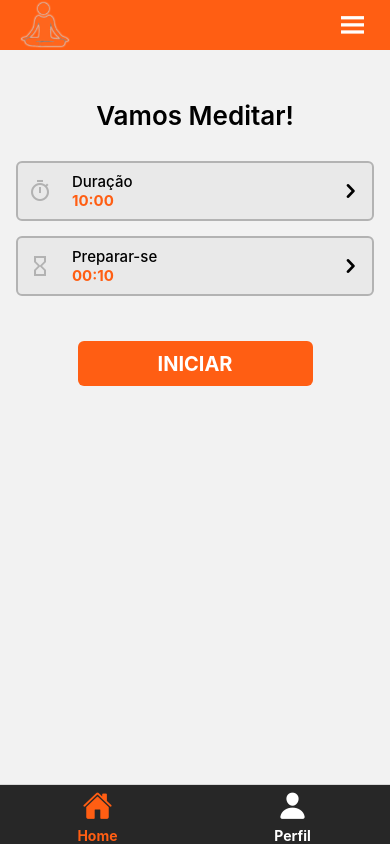
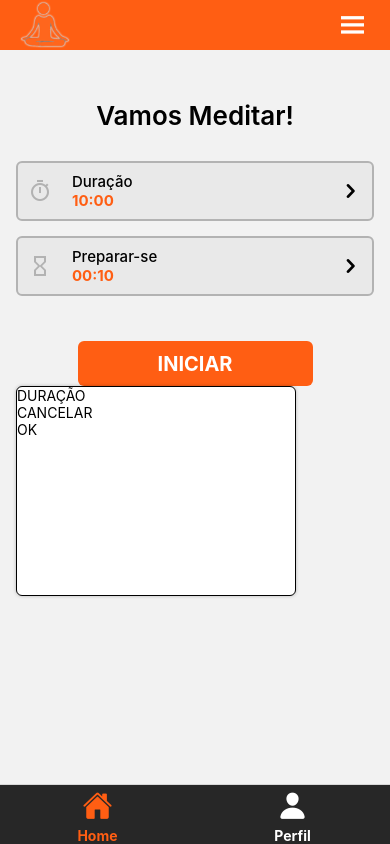
Before and after one commit to MrRosario/Padmasana, a React Native app: screen /Home in a window 390 px wide. Built offline with nearby package versions, Linux system fonts and the light colour scheme.

Commit message:
TimerEditor

```diff
--- a/src/components/CustomButton.js
+++ b/src/components/CustomButton.js
@@ -1,9 +1,9 @@
 import React from 'react';
 import { TouchableOpacity, Text, StyleSheet } from 'react-native';
 
-const CustomButton = ({ type, label }) => {
+const CustomButton = ({ size, label }) => {
 
-    const btnSize = type === 'large'
+    const btnSize = size === 'large'
         ? styles.btnLarge
         : styles.btnMedium;
 
--- /dev/null
+++ b/src/components/TimerEditor.js
@@ -0,0 +1,55 @@
+import React from 'react';
+import { View, Text, StyleSheet, TouchableOpacity } from 'react-native';
+
+const TimerEditor = ({ title }) => {
+
+    return(
+        <View style={styles.editorContainer}>
+            <Text style={styles.topTitle}>
+                {title}
+            </Text>
+
+            <View style={styles.pickerContainer}> </View>
+
+            <RenderButton label={`CANCELAR`} />
+            <RenderButton label={`OK`} />
+
+        </View>
+    )
+}
+
+function RenderButton({ label }){
+    return(
+        <TouchableOpacity style={styles.buttons}>
+            <Text>
+                {label}
+            </Text>
+        </TouchableOpacity>
+    )
+}
+
+const styles = StyleSheet.create({
+    editorContainer: {
+        width: 280,
+        height: 210,
+        backgroundColor: '#FFFFFF',
+        borderWidth: 1,
+        borderColor: '#000000',
+        shadowColor: "#000",
+
+        // shadowOffset: {
+        //     width: 0,
+        //     height: 2,
+        // },
+        shadowOpacity: 0.25,
+        shadowRadius: 3.84,
+        elevation: 5,
+
+        borderRadius: 6,
+    },
+    topTitle: {},
+    pickerContainer: {},
+    buttons: {}
+});
+
+export default TimerEditor;
--- a/src/pages/Home/index.js
+++ b/src/pages/Home/index.js
@@ -1,6 +1,7 @@
 import React from 'react';
 import { View, Text, StyleSheet } from 'react-native';
 import CustomButton from '../../components/CustomButton';
+import TimerEditor from '../../components/TimerEditor';
 import Timer from '../../components/Timer';
 import Layout from '../../components/Layout';
 import Header from '../../components/Header';
@@ -30,10 +31,13 @@ const Home = () => {
                     <View style={{ height: 30, width: '100%' }} />
 
                     <CustomButton
-                        type='Medium'
+                        size='Medium'
                         label='INICIAR'
                     />
                 </View>
+
+                <TimerEditor title='DURAÇÃO' />
+
             </View>
         </Layout>
     )
```
